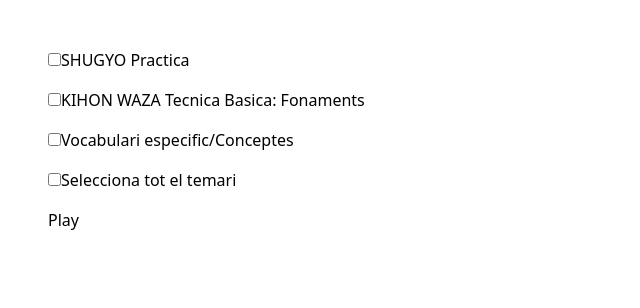
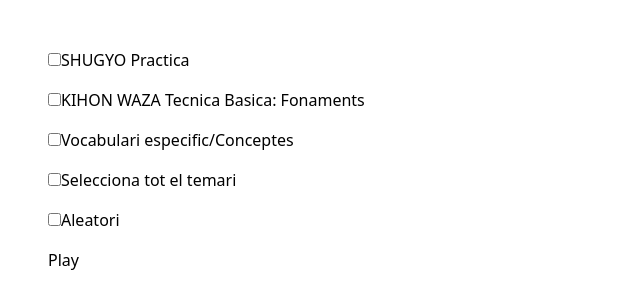
Before and after one commit to marcxargay/mokuroku, a Next.js app: page / in a window 1280 px wide. Shown: the top 308 px of the page, without its empty margins (0-640 px from the left). Built offline with nearby package versions, Linux system fonts and the light colour scheme.

Commit message:
implement store

```diff
--- a/src/app/page.tsx
+++ b/src/app/page.tsx
@@ -3,41 +3,50 @@ import * as React from 'react'
 
 import Data from "../../public/data.json"
 import {Temari} from "@/types";
+import {useGameStore} from "@/app/store";
+import Link from "next/link";
 
 export default function Home() {
-    const [selected, setSelected] = React.useState<string[]>([])
+    const allData: Temari = Data
     const [allChecked, setAllChecked] = React.useState<boolean>(false)
-
-    const allData: Temari = Data
+    const {setRandom, random, setSelectedCategories, selectedCategories} = useGameStore()
 
     const handleOnChange = (e: React.ChangeEvent<HTMLInputElement>) => {
         if (e.target.checked) {
-            setSelected([...selected, e.target.value])
+            setSelectedCategories([...selectedCategories, e.target.value])
         } else {
-            setSelected(selected.filter((value) => value !== e.target.value))
+            setSelectedCategories(selectedCategories.filter((value) => value !== e.target.value))
             setAllChecked(false)
         }
     }
 
     const handleCheckAll = (e: React.ChangeEvent<HTMLInputElement>) => {
         if (e.target.checked) {
-            setSelected(Object.keys(allData))
+            setSelectedCategories(Object.keys(allData))
             setAllChecked(true)
         } else {
             setAllChecked(false)
         }
     }
 
+    const handleRandom = (e: React.ChangeEvent<HTMLInputElement>) => {
+        setRandom(e.target.checked)
+    }
+
+    React.useEffect(() => {
+        console.log(selectedCategories)
+    }, [selectedCategories])
+
     return (
         <div className="flex flex-col gap-4 p-12">
             {
-                Object.entries(allData).map(([key, value]) => (<div>
+                Object.entries(allData).map(([key, value]) => (<div key={`parent${key}`}>
                         <input type="checkbox" key={`checkbox${key}`}
                                value={key}
                                id={key}
                                name={key}
                                onChange={handleOnChange}
-                               checked={selected.includes(key) || allChecked}
+                               checked={selectedCategories.includes(key) || allChecked}
                         />
                         <label htmlFor={key} key={`label${key}`}>{value.name}</label>
                     </div>)
@@ -53,7 +62,17 @@ export default function Home() {
                 />
                 <label htmlFor='all' key='all'>Selecciona tot el temari</label>
             </div>
-            <a>Play</a>
+            <div>
+                <input type="checkbox"
+                       value='random'
+                       id='random'
+                       name='random'
+                       onChange={handleRandom}
+                       checked={random}
+                />
+                <label htmlFor='all' key='all'>Aleatori</label>
+            </div>
+            <Link href={'/play'} style={{pointerEvents: selectedCategories.length ? 'inherit' : 'none'}}>Play</Link>
         </div>
     );
 }
--- a/src/app/play/[category]/Game.tsx
+++ b/src/app/play/Game.tsx
@@ -1,10 +1,13 @@
 "use client"
 
 import * as React from "react";
+
 import {Value} from "@/types";
+import {useValues} from "@/app/play/hooks";
 
-export function Game ({category, values}: {category: string, values: Value[]}) {
+export function Game () {
     const [index, setIndex] = React.useState<number>(0)
+    const {values} = useValues()
 
     const handleNext = () => {
         if (index === values.length - 1) {
@@ -18,10 +21,9 @@ export function Game ({category, values}: {category: string, values: Value[]}) {
         <div className="h-screen flex flex-col">
 
             <div className="flex flex-row justify-between p-4">
-                <h2 className='text-xl font-bold'>{category}</h2>
                 <a href={'/'} className="rounded-md border border-solid p-2">Tornar Enrerra</a>
             </div>
-            <Card value={values[index]}/>
+            {values.length && <Card value={values[index]}/>}
             <button
                 className='bg-gray-500 rounded-lg text-white h-24 m-24'
                 onClick={handleNext}>
--- a/src/app/play/[category]/page.tsx
+++ /dev/null
@@ -1,26 +0,0 @@
-
-import * as React from 'react'
-import {Game} from "@/app/play/[category]/Game";
-import allData from '../../../../public/data.json'
-import {Category, Temari, Value} from "@/types";
-
-export default async function CategoryPage ({params}: { params: Promise<{ category: string }> }) {
-    const param = (await params).category
-    let values: Value[] = []
-    let name: string
-
-    if (param == 'all') {
-        name = "TOT"
-        Object.values(allData).forEach((value:Category) => {
-            values.push(...value.values)
-        })
-    } else {
-        const category = (allData as Temari)[param]
-        name = category.name
-        values = category.values
-    }
-
-    return (
-        <Game category={name} values={values}/>
-    )
-}
--- /dev/null
+++ b/src/app/play/hooks.tsx
@@ -0,0 +1,15 @@
+import {useGameStore} from "@/app/store";
+import allData from '@/../public/data.json'
+import { Value} from "@/types";
+
+export const useValues = () => {
+    const {selectedCategories} = useGameStore()
+
+    const values = Object.entries(allData)
+        .filter(([key]) => selectedCategories.includes(key))
+        .flatMap(([_, value]) => value.values)
+
+    return {
+        values
+    }
+}
--- /dev/null
+++ b/src/app/play/page.tsx
@@ -0,0 +1,9 @@
+
+import * as React from 'react'
+import {Game} from "@/app/play/Game";
+
+export default async function PlayPage () {
+    return (
+        <Game />
+    )
+}
--- /dev/null
+++ b/src/app/store.ts
@@ -0,0 +1,15 @@
+import {create} from 'zustand'
+
+interface GameStore {
+    selectedCategories: string[];
+    random: boolean;
+    setSelectedCategories: (categories: string[]) => void;
+    setRandom: (random: boolean) => void;
+}
+
+export const useGameStore = create<GameStore>((set) => ({
+    selectedCategories: [],
+    random: false,
+    setSelectedCategories: (categories) => set({ selectedCategories: categories}),
+    setRandom: (random) => set({random})
+}))
```
